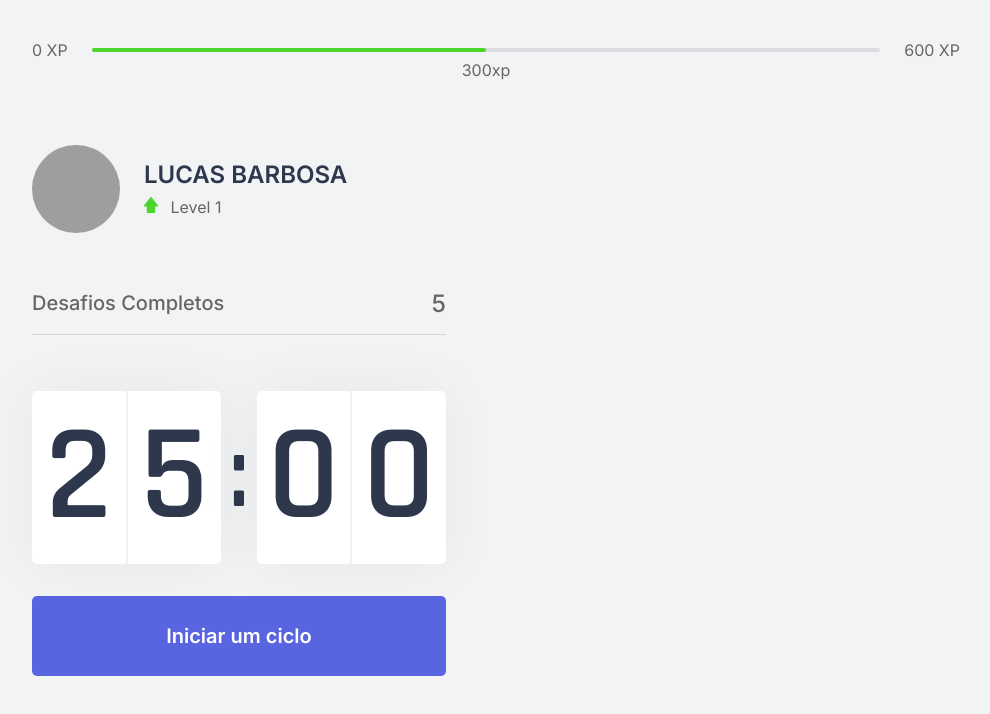
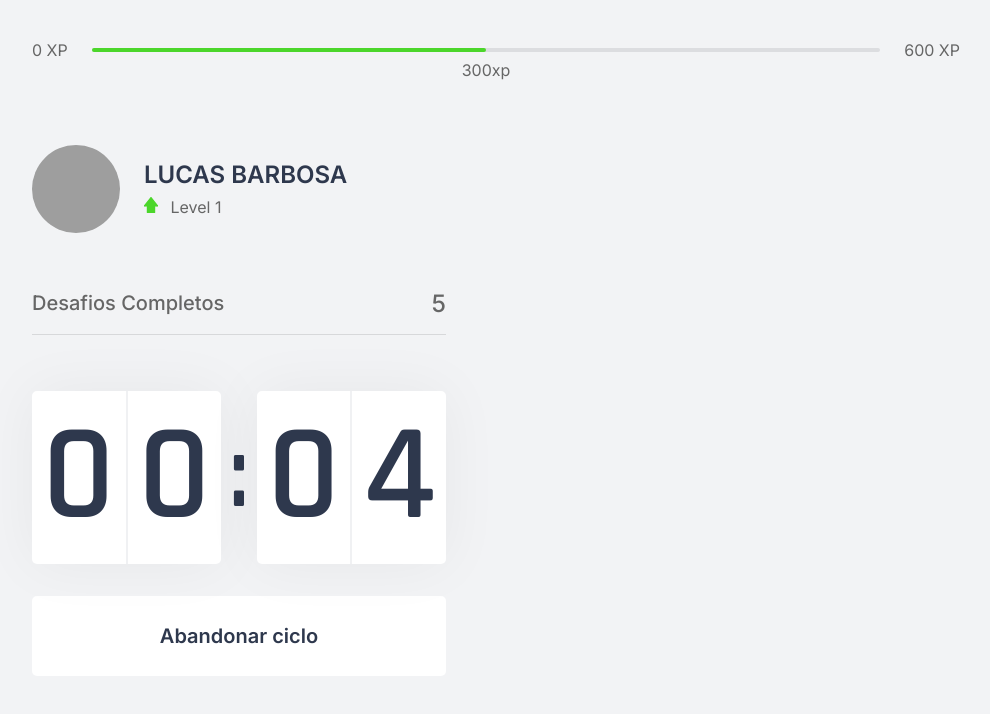
Before and after one commit to lucasbars/NLW04-React, a Next.js app: page / in a window 1280 px wide. Both pictures are taken after a click on the button "Iniciar um ciclo". Shown: the top 714 px of the page, without its empty margins (144-1134 px from the left). Built offline with nearby package versions, Linux system fonts and the light colour scheme; grey boxes are pictures that could not be loaded.

Commit message:
Completed component countdown

```diff
--- a/src/components/Countdown.tsx
+++ b/src/components/Countdown.tsx
@@ -1,22 +1,75 @@
+import { useState, useEffect } from 'react';
 import styles from '../styles/components/Countdown.module.css';
 
+let countdownTimeout: NodeJS.Timeout;
+
 export function Countdown() {
+
+  const [time, setTime] = useState(0.1 * 60);
+  const [isActive, setIsActive] = useState(false);
+  const [hasFinished, setHasFinished] = useState(false);
+
+  const minutes = Math.floor(time / 60);
+  const seconds = time % 60;
+
+  const [minuteLeft, minuteRight] = String(minutes).padStart(2, '0').split('');
+  const [secondLeft, secondRight] = String(seconds).padStart(2, '0').split('');
+
+  function startCountdown() {
+    setIsActive(true);
+  }
+
+  function resetCountdown() {
+    clearTimeout(countdownTimeout);
+    setIsActive(false);
+    setTime(0.1 * 60);
+  }
+
+  useEffect(() => {
+    if (isActive && time > 0) {
+      countdownTimeout = setTimeout(() => {
+        setTime(time - 1);
+      }, 1000);
+    } else if (isActive && time === 0) {
+      setHasFinished(true);
+      setIsActive(false);
+    }
+  }, [isActive, time]);
+
+
   return (
     <div>
       <div className={styles.countdownContainer}>
         <div>
-          <span>2</span>
-          <span>5</span>
+          <span>{minuteLeft}</span>
+          <span>{minuteRight}</span>
         </div>
         <span>:</span>
         <div>
-          <span>0</span>
-          <span>0</span>
+          <span>{secondLeft}</span>
+          <span>{secondRight}</span>
         </div>
       </div>
-      <button type="button" className={styles.countdownButton}>
-        Iniciar um ciclo
-      </button>
+
+      {hasFinished ? (
+        <button disabled className={styles.countdownButton}>
+          Ciclo encerrado
+        </button>
+      ) : (
+        <>
+          {isActive ? (
+            <button type="button" className={`${styles.countdownButton} ${styles.countdownButtonActive}`} onClick={resetCountdown}>
+              Abandonar ciclo
+            </button>
+          ) : (
+            <button type="button" className={styles.countdownButton} onClick={startCountdown}>
+              Iniciar um ciclo
+            </button>
+          )}
+        </>
+      )}
+
+
     </div>
   );
 }
--- a/src/styles/components/Countdown.module.css
+++ b/src/styles/components/Countdown.module.css
@@ -51,6 +51,22 @@
   transition: background-color 0.2s;
 }
 
-.countdownButton:hover {
+.countdownButton:not(:disabled):hover {
   background: var(--blue-dark);
 }
+
+.countdownButtonActive {
+  background: var(--white);
+  color: var(--title);
+}
+
+.countdownButtonActive:not(:disabled):hover {
+  background: var(--red);
+  color: var(--white);
+}
+
+.countdownButton:disabled {
+  background: var(--white);
+  color: var(--text);
+  cursor: not-allowed;
+}
```
